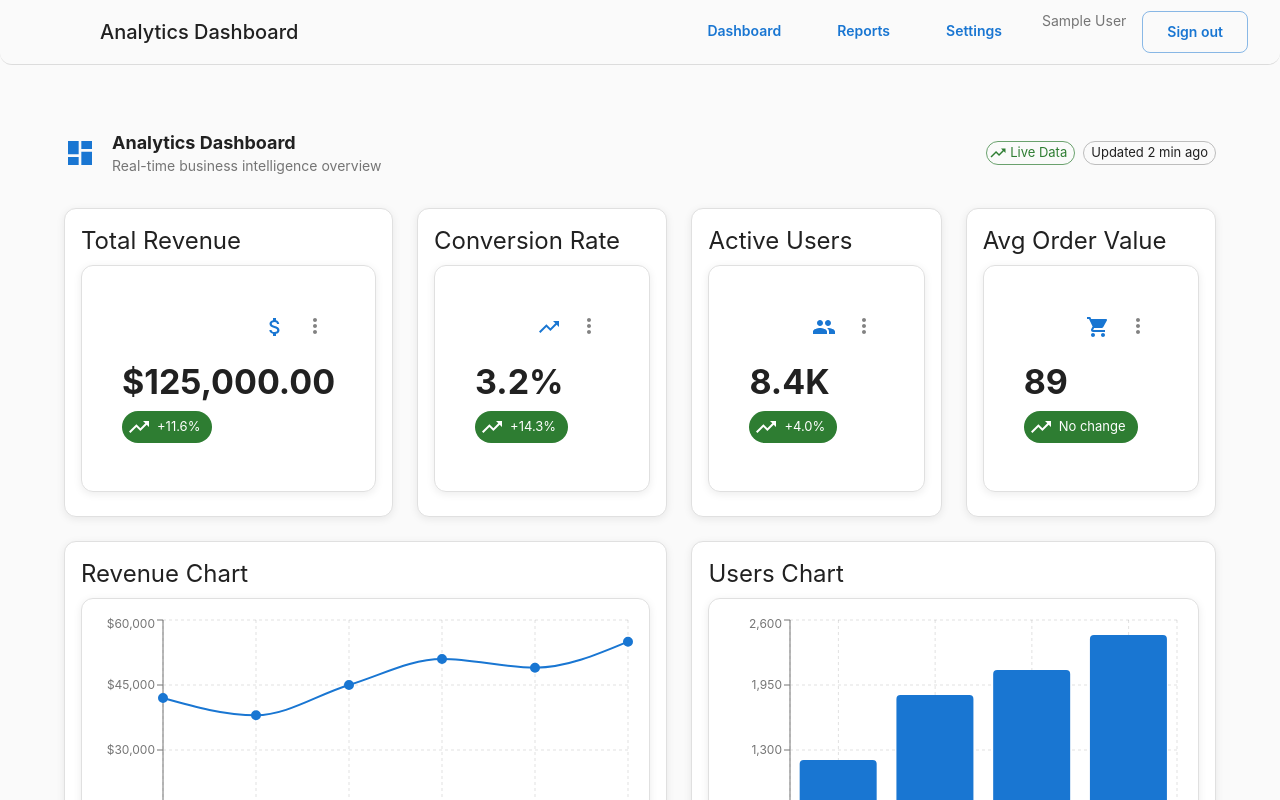
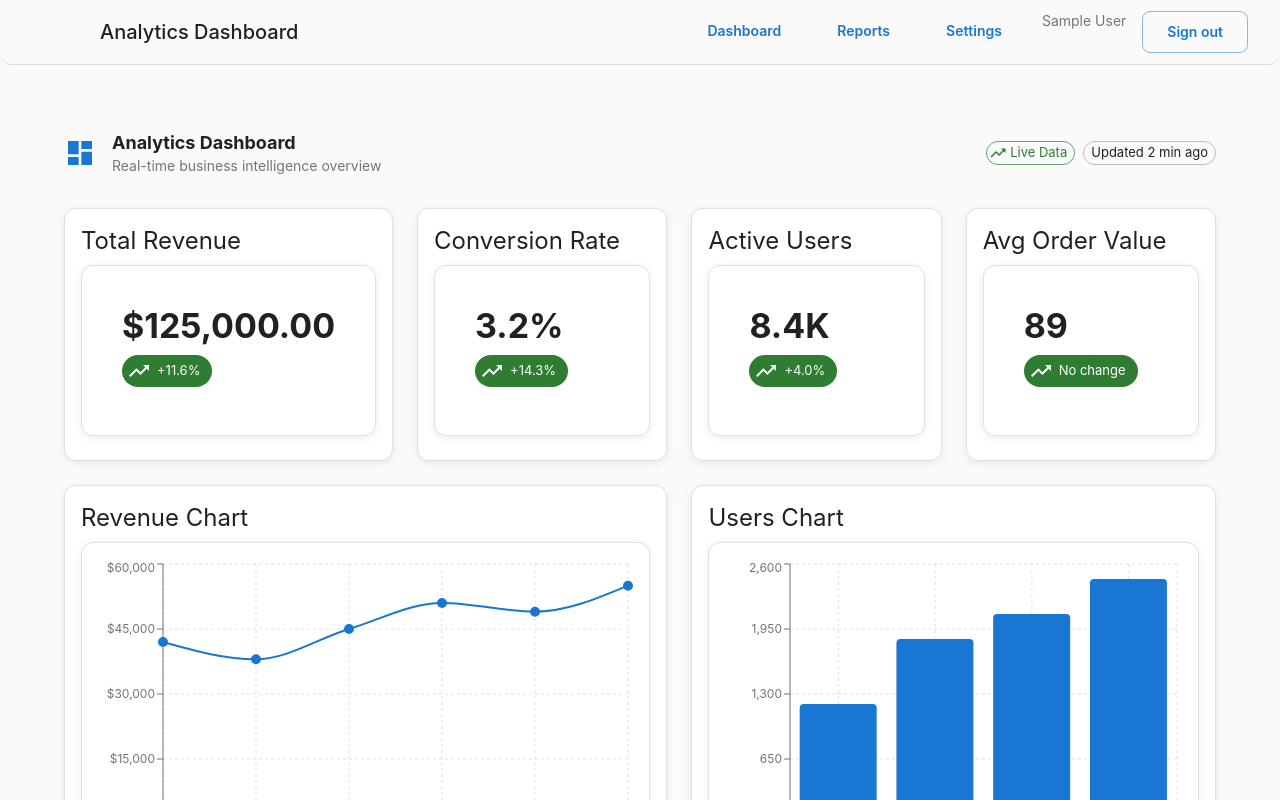
Before and after one commit to Izenberk/analytics-dashboard, a Next.js app in the folder apps/web/: page /dashboard in a window 1280 px wide. Shown: the top 800 px of the page. Built offline with nearby package versions, Linux system fonts and the light colour scheme; sample sign-in values are in the browser's storage; some icons are missing.

Commit message:
fix(ui): make MetricCard title optional to support WidgetCard composition

```diff
--- a/apps/web/src/components/ui/MetricCard.tsx
+++ b/apps/web/src/components/ui/MetricCard.tsx
@@ -25,9 +25,11 @@ import { WidgetActions } from "./WidgetActions";
 /**
  * MetricCard Props Interface
  * Using discriminated unions for type safety - prevents invalid format/value combinations
+ *
+ * Note: title is optional so the presentational shell (WidgetCard) can own the header.
  */
 type MetricCardProps = {
-  title: string;
+  title?: string; // optional now
   loading?: boolean;
   previousValue?: number;
   trend?: 'up' | 'down' | 'neutral' | 'auto';
@@ -76,8 +78,8 @@ export const MetricCard: React.FC<MetricCardProps> = ({
 }) => {
   // Computed values using useMemo for performance
   const trendData = React.useMemo((): TrendCalculation | null => {
-    // Only calculate trend if we have previous value and trend is auto
-    if (!previousValue || trend !== 'auto') {
+    // Only calculate trend if we have previous value (allow 0) and trend is auto
+    if (previousValue == null || trend !== 'auto') {
       return null;
     }
 
@@ -163,7 +165,10 @@ export const MetricCard: React.FC<MetricCardProps> = ({
     >
       <CardContent>
         <Stack spacing={2} height="100%">
-          {/* Header Section - Title, Icon, and Actions */}
+          {/* Header Section - Title, Icon, and Actions
+              Render only when `title` exists (WidgetCard usually owns header)
+          */}
+          {title && (
             <Stack direction="row" justifyContent="space-between" alignItems="flex-start">
               <Typography
                 variant="h6"
@@ -198,13 +203,15 @@ export const MetricCard: React.FC<MetricCardProps> = ({
                     onFullscreen={actions.onFullscreen}
                     onRemove={actions.onRemove}
                     widgetId={widgetId}
-                  widgetTitle={title}
+                    // ensure widgetTitle is always a string to satisfy WidgetActions' prop
+                    widgetTitle={title ?? widgetId ?? ''}
                     size={size === 'small' ? 'small' : 'medium'}
                     showOnHover={true}
                   />
                 )}
               </Stack>
             </Stack>
+          )}
 
           {/* Main Value Section */}
           <Box sx={{ flex: 1, display: 'flex', flexDirection: 'column', justifyContent: 'center' }}>
```
Lines whose indentation alone changed are shown as unchanged.
